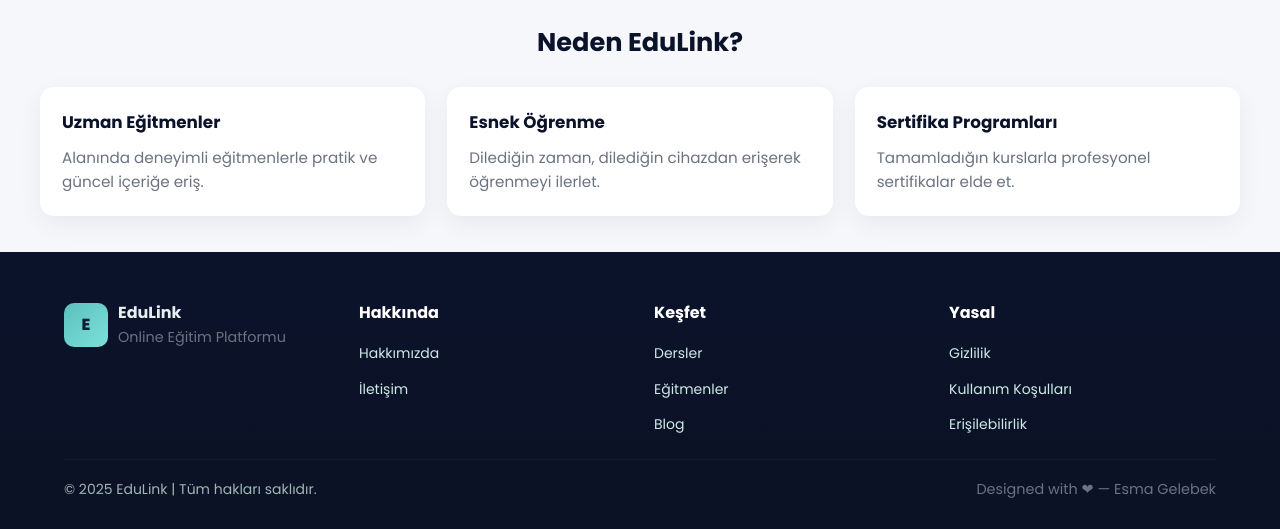
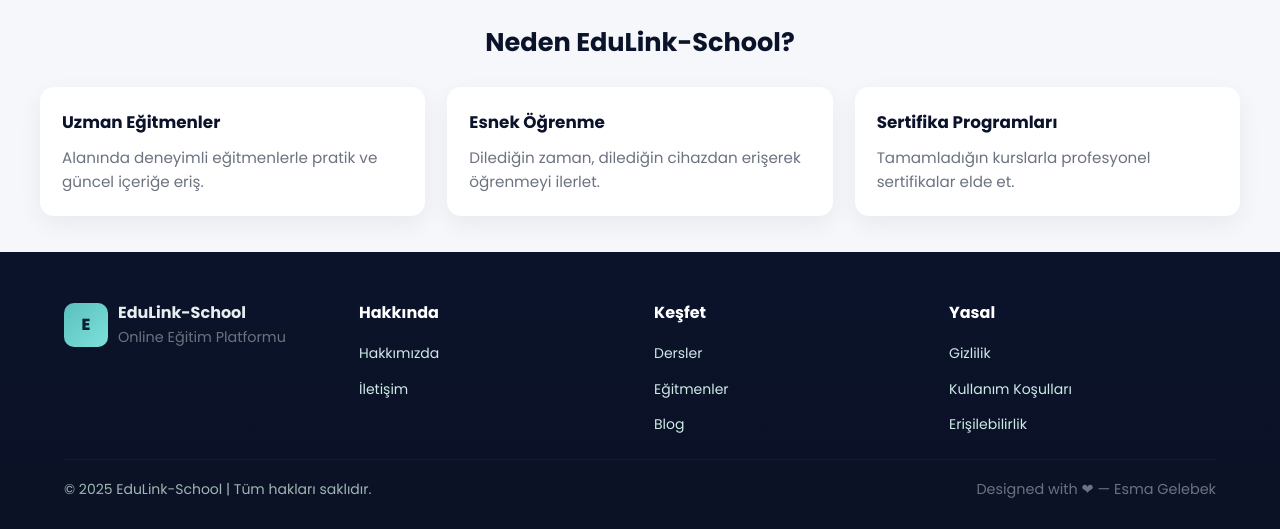
Before and after one commit to esmagelebek/EduLink-School, a plain HTML site: page index.html in a window 1280 px wide. Shown: the part 579-1108 px from the top of the page. Drawn offline with Linux system fonts and the light colour scheme.

Commit message:
Proje ismi EduLink-School olarak güncellendi ve kod değişiklikleri yapıldı.

```diff
--- a/index.html
+++ b/index.html
@@ -3,7 +3,7 @@
 <head>
     <meta charset="utf-8" />
     <meta name="viewport" content="width=device-width,initial-scale=1" />
-    <title>EduLink | Öğrenmeyi Keşfet</title>
+    <title>EduLink-School | Öğrenmeyi Keşfet</title>
 
     <link href="https://fonts.googleapis.com/css2?family=Poppins:wght@300;400;500;600;700;800&display=swap" rel="stylesheet">
 
@@ -45,7 +45,7 @@
         </section>
 
         <section class="features container">
-            <h2>Neden EduLink?</h2>
+            <h2>Neden EduLink-School?</h2>
             <div class="feature-grid">
                 <div class="feature-card card">
                     <h3>Uzman Eğitmenler</h3>
@@ -69,7 +69,7 @@
                 <div style="display:flex;align-items:center;">
                     <span class="brand-mark">E</span>
                     <div>
-                        <strong>EduLink</strong>
+                        <strong>EduLink-School</strong>
                         <div class="small">Online Eğitim Platformu</div>
                     </div>
                 </div>
@@ -104,7 +104,7 @@
         </div>
 
         <div class="footer-bottom">
-            <div>© 2025 EduLink | Tüm hakları saklıdır.</div>
+            <div>© 2025 EduLink-School | Tüm hakları saklıdır.</div>
             <div class="small">Designed with ❤ — Esma Gelebek</div>
         </div>
     </footer>
```
Also changed, not shown: blog.html (+4 -4 lines), contact.html (+4 -4 lines), courses.html (+2 -2 lines), instructors.html (+4 -4 lines).
